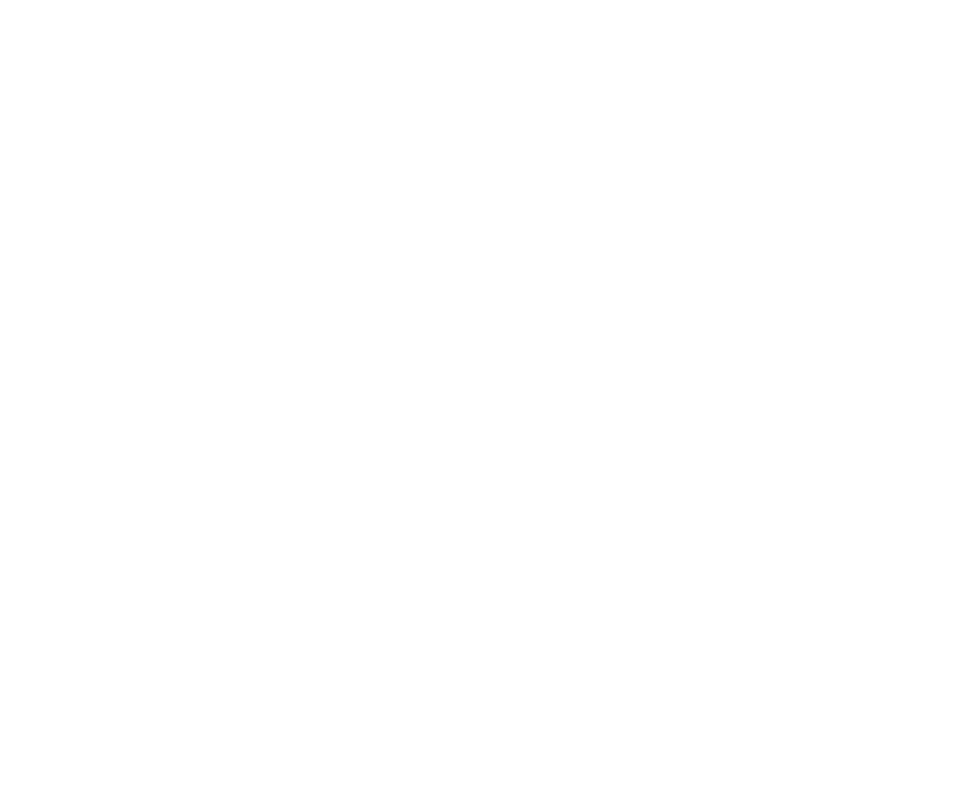
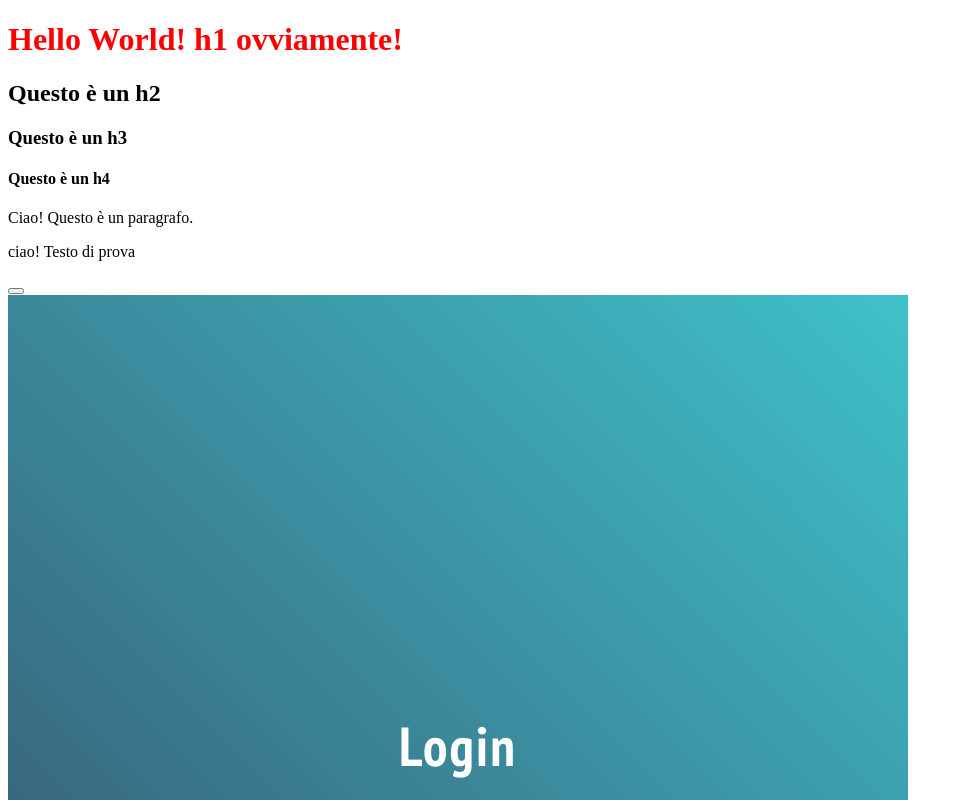
Before and after one commit to DumitruGrubii/Project-2, a plain HTML site: page index.html in a window 1280 px wide. Shown: the top 800 px of the page, without its empty margins (0-963 px from the left). Drawn offline with Linux system fonts and the light colour scheme.

Commit message:
Prove iniziali di Login (interfaccia)

```diff
--- /dev/null
+++ b/css/style.css
@@ -0,0 +1,124 @@
+/*Bottone Login*/
+
+/*$hover: #FC5185
+$border-width: 4px
+
+html
+  -moz-osx-font-smoothing: grayscale
+  -webkit-font-smoothing: antialiased
+  text-rendering: optimizelegibility
+
+html, body
+  height: 100%
+
+body
+  background: linear-gradient(to left bottom, #3FC1C9, #364F6B)
+  display: flex
+  align-items: center
+  justify-content: center
+  font-family: 'Montserrat', sans-serif
+
+button
+  display: inline-block
+  background: none
+  border: none
+  backface-visibility: hidden
+  padding: 1em 2em
+  font-size: 1.5em
+  font-weight: 600
+  font-family: inherit
+  letter-spacing: .05em
+  text-transform: uppercase
+  text-decoration: none
+  color: #F5F5F5
+  transition: color .2s
+  box-shadow: inset 0 0 0 $border-width #F5F5F5, 0 0 1px 1px rgba(black,.25)
+  text-shadow: 0 0 2px rgba(black,.5)
+  position: relative
+  overflow: hidden
+  cursor: pointer!important
+
+  &:before, &:after
+    content: ''
+    position: absolute
+    top: 0
+    left: 0
+    width: 100%
+    height: 100%
+    border: $border-width solid transparent
+    transition: transform .3s ease
+    pointer-events: none
+    box-sizing: border-box
+
+  &:before
+    border-color: $hover transparent
+    transform: skewX(-81deg)
+
+  &:after
+    border-color: transparent $hover
+    transform: skewY(40deg)
+    transition: transform .4s
+
+  &:hover
+    color: $hover
+    &:before, &:after
+      transform: none
+
+*/
+
+.testoPrincipale {
+  color: red;
+}
+
+.rettangolo {
+  width: 900px;
+  height: 900px;
+  background: linear-gradient(to left bottom, #3FC1C9, #364F6B);
+  align-items: center;
+  justify-content: center;
+  display: flex;
+}
+
+.LogIn_titolo {
+  font-family: 'PT Sans Narrow', sans-serif;
+  font-size: 55px;
+  color: white;
+  letter-spacing: 2px;
+  font-weight: bold;
+}
+
+
+html
+  -moz-osx-font-smoothing: grayscale
+  -webkit-font-smoothing: antialiased
+  text-rendering: optimizelegibility
+
+html, body
+  height: 100%
+
+.sfondo {
+
+
+  font-family: 'Montserrat', sans-serif+cursive;
+}
+
+button {
+  display: inline-block
+  background: none
+  border: none
+  backface-visibility: hidden
+  padding: 1em 2em
+  font-size: 1.5em
+  font-weight: 600
+  font-family: inherit
+  letter-spacing: .05em
+  text-transform: uppercase
+  text-decoration: none
+  color: #F5F5F5
+  transition: color .2s
+  box-shadow: inset 0 0 0 $border-width #F5F5F5, 0 0 1px 1px rgba(black,.25)
+  text-shadow: 0 0 2px rgba(black,.5)
+  position: relative
+  overflow: hidden
+  cursor: pointer!important
+}
--- a/index.html
+++ b/index.html
@@ -6,9 +6,34 @@
     <meta name="keywords" content="Dumitru Grubii, HTML, CSS, JS, JavaScritp, Invoice, PDF, Partita IVA, Fattura">
     <meta name="viewport" content="width=device-width, initial-scale=1.0">
     <meta name="author" content="Dumitru Grubii">
+
+    <!--Links-->
+    <link href="https://fonts.googleapis.com/css?family=PT+Sans+Narrow:400,700" rel="stylesheet">
+    <link rel="stylesheet" type="text/css" href="css/style.css">
     <title>Project 2 - Partita IVA</title>
   </head>
+
+  <header>
+    <div class="row">
+      <div class="col-md-12">
+        <div class="Riempimento_header">
+        </div>
+      </div>
+    </div>
+  </header>
   <body>
+    <div class="sfondo">
+      <h1 class="testoPrincipale">Hello World! h1 ovviamente!</h1>
+      <h2>Questo è un h2</h2>
+      <h3>Questo è un h3</h3>
+      <h4>Questo è un h4</h4>
+      <p>Ciao! Questo è un paragrafo. </p>
+      <p>ciao! Testo di prova</p>
+      <button type="button" name="button"></button>
+    </div>
+    <div class="rettangolo">
+      <h1 class="LogIn_titolo">Login</h1>
 
+    </div>
   </body>
 </html>
```
